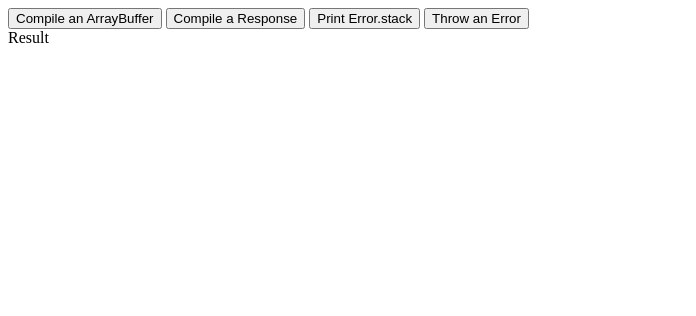
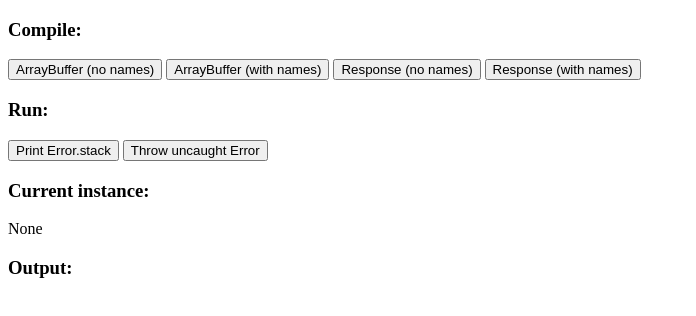
Before and after one commit to lukewagner/test-wasm-stacks, a plain HTML site: page index.html in a window 1280 px wide. Shown: the whole page, without its empty margins (0-696 px from the left). Drawn offline with Linux system fonts and the light colour scheme.

Commit message:
Add names section

```diff
--- a/index.html
+++ b/index.html
@@ -5,57 +5,75 @@
     <title>WebAssembly stack tester</title>
 </head>
 <body>
-<button onclick="compileBuffer()">Compile an ArrayBuffer</button>
-<button onclick="compileStreaming()">Compile a Response</button>
-<button onclick="printStack()">Print Error.stack</button>
-<button onclick="throwError()">Throw an Error</button>
-<div id='output'>Result</div>
+
+<h3>Compile:</h3>
+<div>
+    <button onclick="compileBuffer('test-no-names.wasm')">ArrayBuffer (no names)</button>
+    <button onclick="compileBuffer('test-with-names.wasm')">ArrayBuffer (with names)</button>
+    <button onclick="compileStreaming('test-no-names.wasm')">Response (no names)</button>
+     <button onclick="compileStreaming('test-with-names.wasm')">Response (with names)</button>
+</div>
+
+<h3>Run:</h3>
+<div>
+    <button onclick="onClickPrintStack()">Print Error.stack</button>
+    <button onclick="onClickThrowError()">Throw uncaught Error</button>
+</div>
+
+<h3>Current instance:</h3>
+<div id='currentInstance'>None</div>
+
+<h3>Output:</h3>
+<div id='output'></div>
+
 <script>
-    const output = document.getElementById('output');
+    const currentInstance = document.getElementById('currentInstance');
     var instance;
 
+    const output = document.getElementById('output');
+
     const importObj = { js: {
-        printStack() { output.innerHTML = "Error.stack = <br>" + (new Error().stack).replace(/\n/g, '<br>'); },
-        throwError() { output.innerHTML = "Thrown"; throw new Error("thrown on purpose"); }
+        doPrint() { output.innerHTML += (new Error().stack).replace(/\n/g, '<br>') + "<br>"; },
+        doThrow() { output.innerHTML += "Threw (check Web Console) <br><br>"; throw new Error("thrown on purpose"); }
     } };
 
-    function compileBuffer() {
-        fetch('test.wasm')
+    function compileBuffer(file) {
+        fetch(file)
         .then(response => response.arrayBuffer())
         .then(buffer => WebAssembly.instantiate(buffer, importObj))
         .then(result => {
             instance = result.instance;
-            output.innerHTML = "Compiled ArrayBuffer successfully";
+            currentInstance.innerHTML = "Compiled " + file + " via ArrayBuffer";
         })
         .catch(err => {
-            output.innerHTML = "Error: " + err;
+            alert("Error: " + err);
         });
     }
 
-    function compileStreaming() {
-        WebAssembly.instantiateStreaming(fetch('test.wasm'), importObj)
+    function compileStreaming(file) {
+        WebAssembly.instantiateStreaming(fetch(file), importObj)
         .then(result => {
             instance = result.instance;
-            output.innerHTML = "Compiled Response successfully";
+            currentInstance.innerHTML = "Compiled fetch(\"" + file + "\")";
         })
         .catch(err => {
-            output.innerHTML = "Error: " + err;
+            output.innerHTML += "Error: " + err + "<br><br>";
         });
     }
 
-    function printStack() {
+    function onClickPrintStack() {
         print = true;
         if (!instance) {
-            alert("compile something first");
+            alert("Compile something first");
             return;
         }
         instance.exports.printStack();
     }
 
-    function throwError() {
+    function onClickThrowError() {
         print = true;
         if (!instance) {
-            alert("compile something first");
+            alert("Compile something first");
             return;
         }
         instance.exports.throwError();
```
Also changed, not shown: 4 other files.
